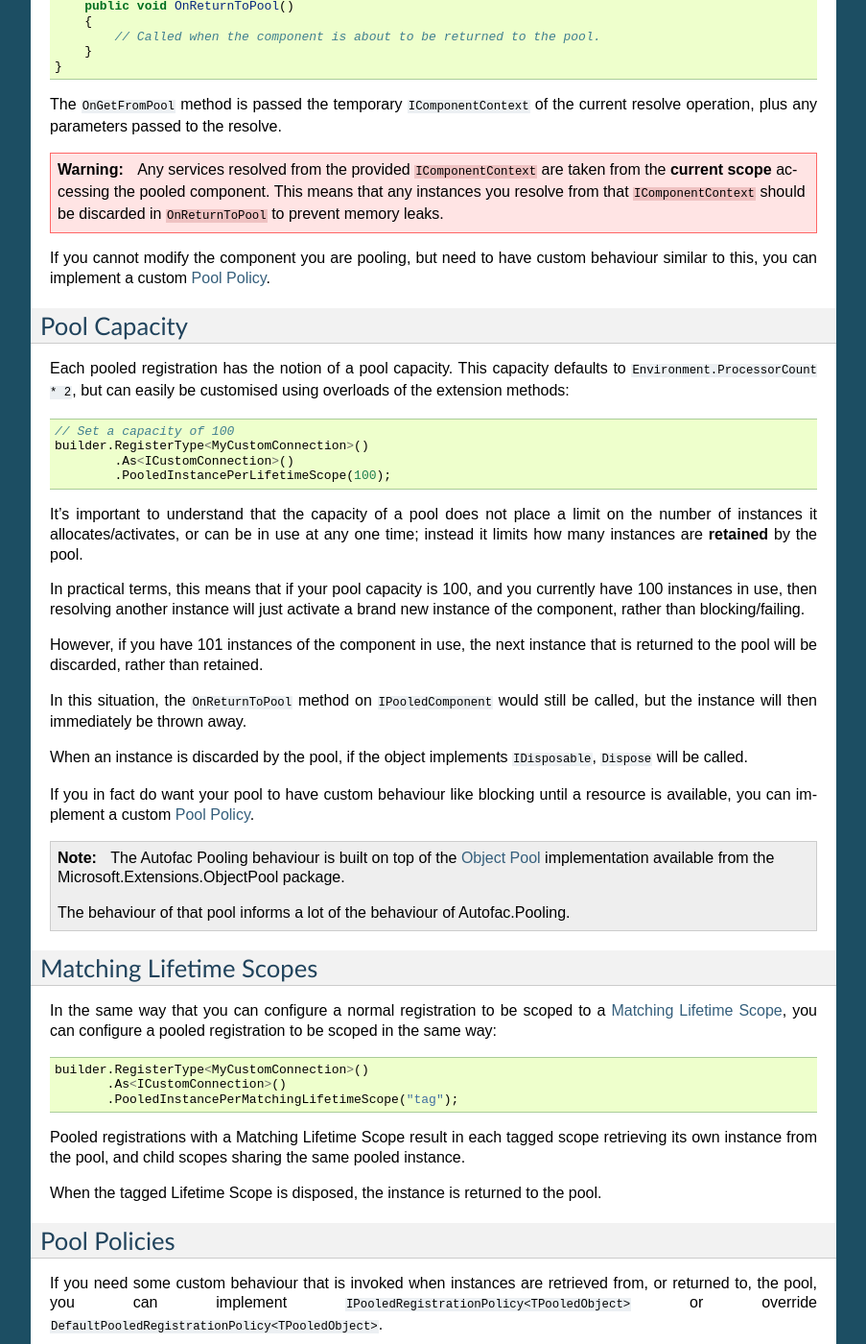
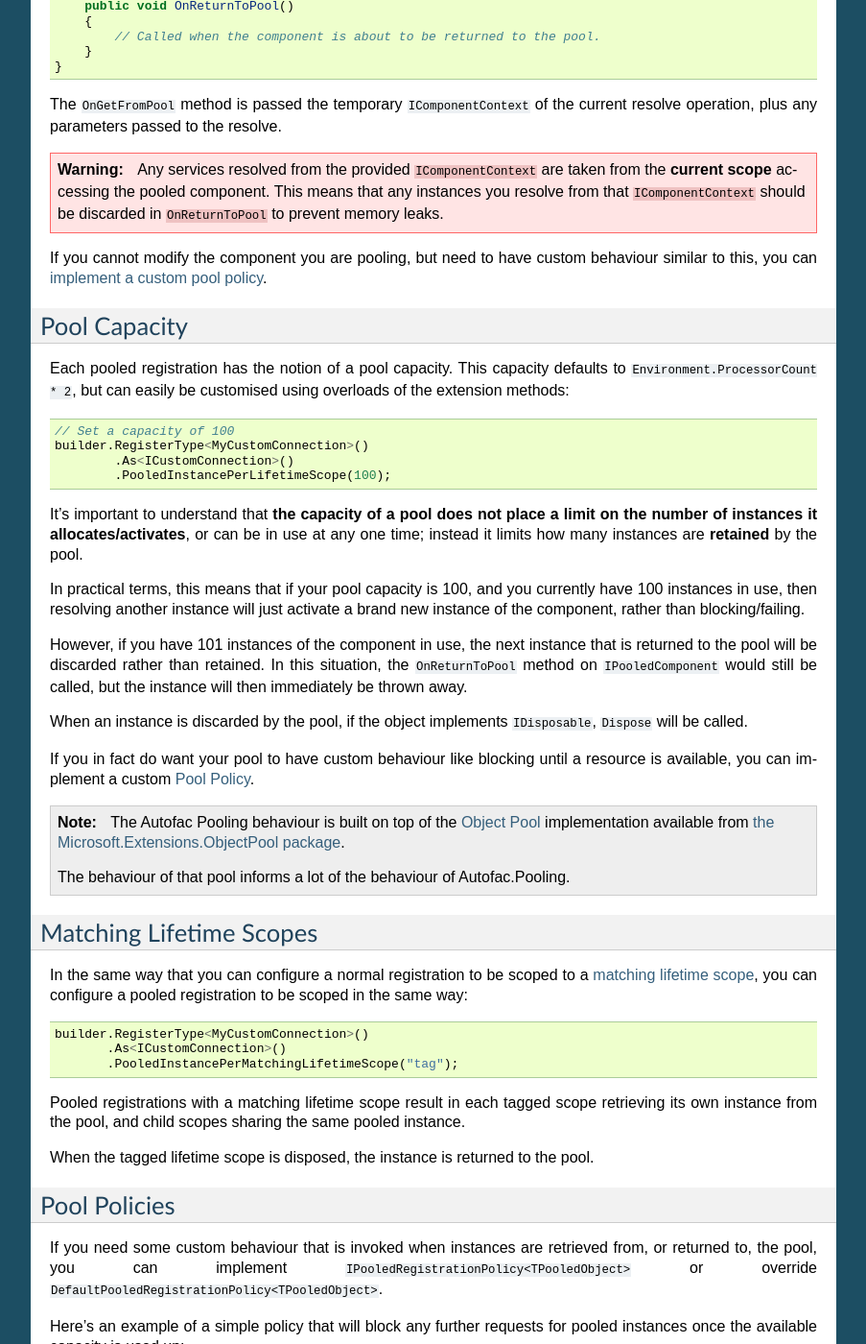
Before and after one commit to autofac/Documentation, a Sphinx documentation site: the page built from docs/advanced/pooled-instances.rst, in a window 1280 px wide and 1400 px high, scrolled down 1565 px. Shown: the whole window at 96% size, without its empty margins (198-1101 px from the left). Built offline with Sphinx 7.4.7, drawn with Linux system fonts in a browser that asks for light colours; some of the changed text lies outside the part shown.

Commit message:
Apply suggestions from code review
Co-authored-by: Travis Illig <tillig@paraesthesia.com>

```diff
--- a/docs/advanced/pooled-instances.rst
+++ b/docs/advanced/pooled-instances.rst
@@ -74,7 +74,7 @@
         }
     }
 
-When the current :ref:`Lifetime Scope <lifetime-instance-scope-per-lifetime-scope>` ends, the retrieved instance is returned to the pool.
+When the current :ref:`lifetime scope <lifetime-instance-scope-per-lifetime-scope>` ends, the retrieved instance is returned to the pool.
 
 Resetting Pooled Instances Between Resolves
 -------------------------------------------
@@ -111,7 +111,7 @@
     should be discarded in ``OnReturnToPool`` to prevent memory leaks.
 
 If you cannot modify the component you are pooling, but need to have custom behaviour similar to this,
-you can implement a custom :ref:`Pool Policy <pooled-instances-policies>`.
+you can :ref:`implement a custom pool policy <pooled-instances-policies>`.
 
 Pool Capacity
 -------------
@@ -126,16 +126,14 @@
             .As<ICustomConnection>()
             .PooledInstancePerLifetimeScope(100);
 
-It's important to understand that the capacity of a pool does not place a limit on the number of instances it allocates/activates,
+It's important to understand that **the capacity of a pool does not place a limit on the number of instances it allocates/activates**,
 or can be in use at any one time; instead it limits how many instances are **retained** by the pool.
 
 In practical terms, this means that if your pool capacity is 100, and you currently have 100 instances in use, then
 resolving another instance will just activate a brand new instance of the component, rather than blocking/failing.
 
-However, if you have 101 instances of the component in use, the next instance that is returned to the pool will be discarded,
-rather than retained.
-
-In this situation, the ``OnReturnToPool`` method on ``IPooledComponent`` would still be called, but the instance will then immediately be thrown away.
+However, if you have 101 instances of the component in use, the next instance that is returned to the pool will be discarded
+rather than retained. In this situation, the ``OnReturnToPool`` method on ``IPooledComponent`` would still be called, but the instance will then immediately be thrown away.
 
 When an instance is discarded by the pool, if the object implements ``IDisposable``, ``Dispose`` will be called.
 
@@ -145,14 +143,14 @@
 .. note::
 
     The Autofac Pooling behaviour is built on top of the `Object Pool <https://docs.microsoft.com/en-us/aspnet/core/performance/objectpool>`_ implementation
-    available from the Microsoft.Extensions.ObjectPool package.
+    available from `the Microsoft.Extensions.ObjectPool package <https://www.nuget.org/packages/Microsoft.Extensions.ObjectPool/>`_.
 
     The behaviour of that pool informs a lot of the behaviour of Autofac.Pooling.
 
 Matching Lifetime Scopes
 ------------------------
 
-In the same way that you can configure a normal registration to be scoped to a :ref:`Matching Lifetime Scope <lifetime-instance-scope-per-matching-lifetime-scope>`,
+In the same way that you can configure a normal registration to be scoped to a :ref:`matching lifetime scope <lifetime-instance-scope-per-matching-lifetime-scope>`,
 you can configure a pooled registration to be scoped in the same way:
 
 .. sourcecode:: csharp
@@ -161,10 +159,10 @@
            .As<ICustomConnection>()
            .PooledInstancePerMatchingLifetimeScope("tag");
 
-Pooled registrations with a Matching Lifetime Scope result in each tagged scope retrieving its own instance from the pool, and child scopes
+Pooled registrations with a matching lifetime scope result in each tagged scope retrieving its own instance from the pool, and child scopes
 sharing the same pooled instance.
 
-When the tagged Lifetime Scope is disposed, the instance is returned to the pool.
+When the tagged lifetime scope is disposed, the instance is returned to the pool.
 
 .. _pooled-instances-policies:
 
```
